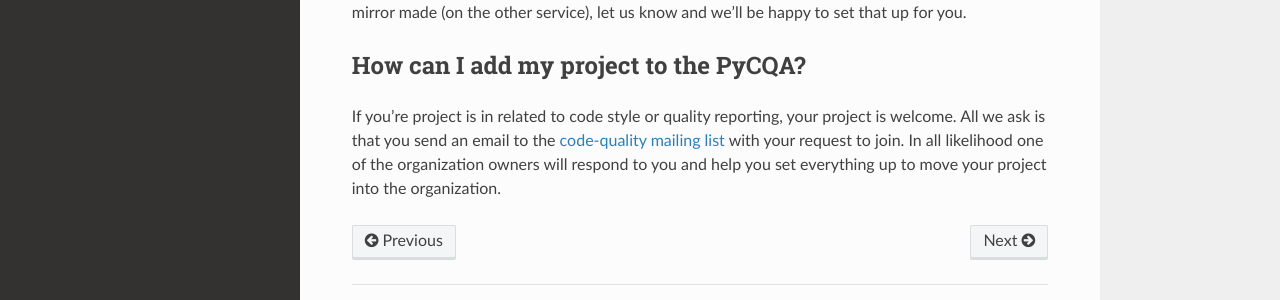
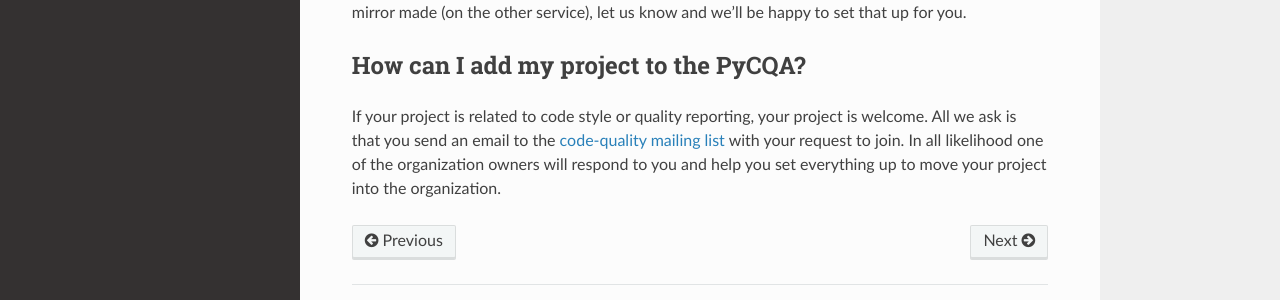
Before and after one commit to PyCQA/meta, a Sphinx documentation site: the page built from source/introduction.rst, in a window 1280 px wide and 900 px high, scrolled down 945 px. Shown: the part 510-810 px from the top of the window. Built offline with Sphinx 7.4.7 and the Read the Docs theme 2.0.0, drawn with Linux system fonts in a browser that asks for light colours.

Commit message:
Minor wording fix to introduction docs

```diff
--- a/source/introduction.rst
+++ b/source/introduction.rst
@@ -101,7 +101,7 @@
 How can I add my project to the PyCQA?
 ======================================
 
-If you're project is in related to code style or quality reporting, your
+If your project is related to code style or quality reporting, your
 project is welcome. All we ask is that you send an email to the `code-quality
 mailing list <https://mail.python.org/mailman/listinfo/code-quality>`_ with
 your request to join. In all likelihood one of the organization owners will
```
